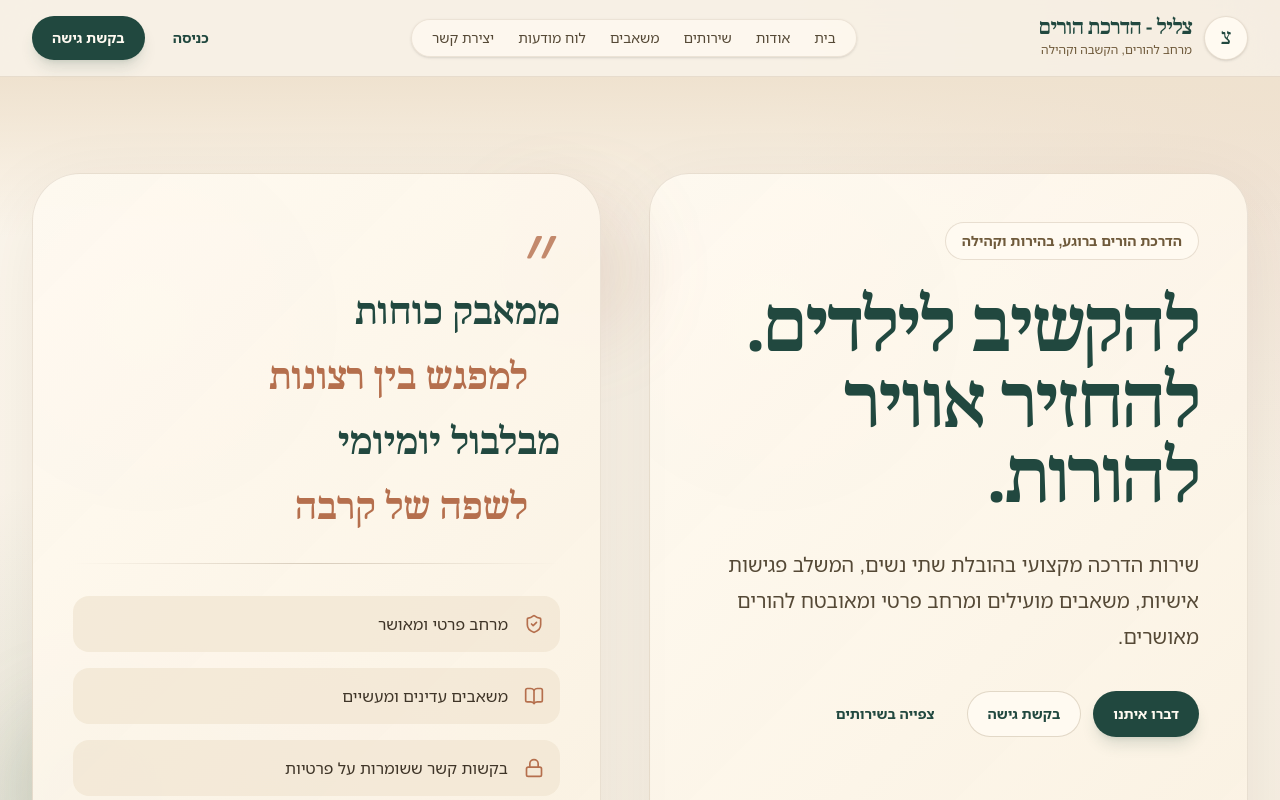
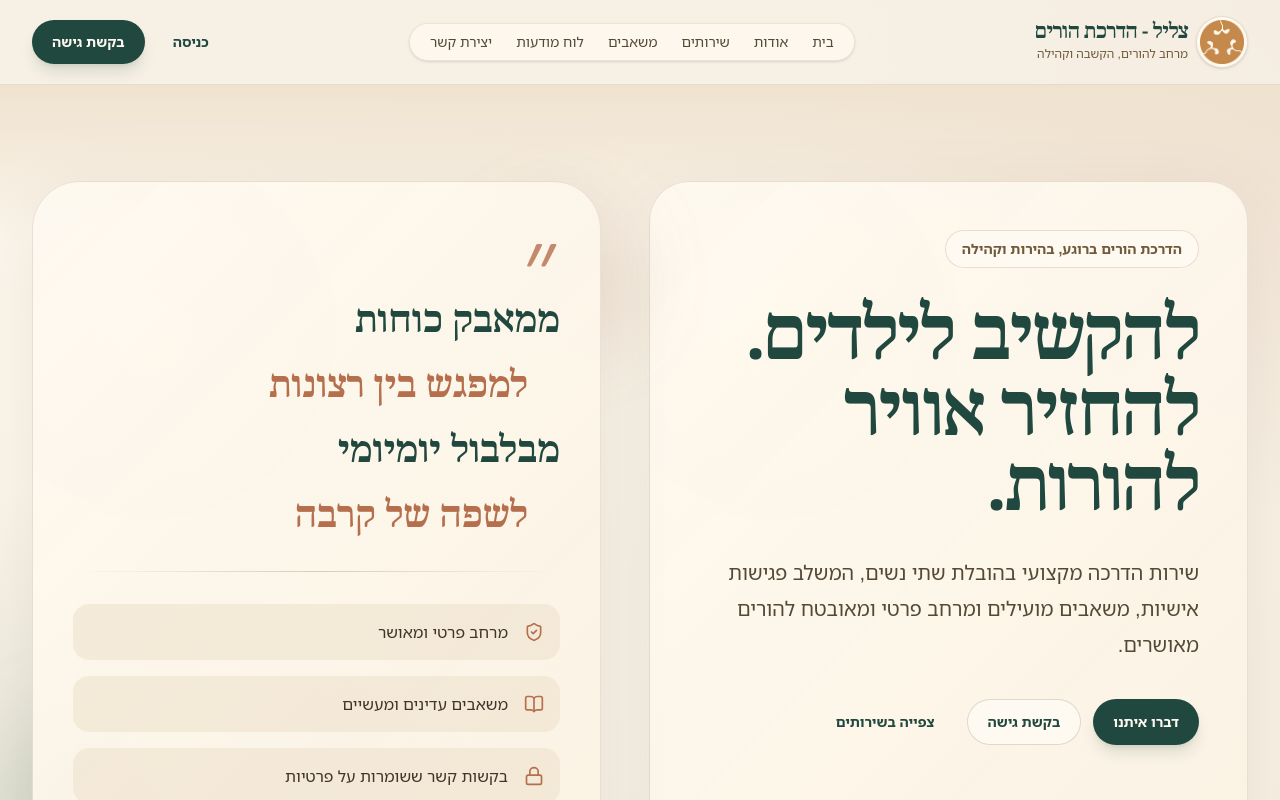
Before and after one commit to Aviv-Ratzon/tslil-website, a Next.js app: page / in a window 1280 px wide. Shown: the top 800 px of the page. Built offline with nearby package versions, Linux system fonts and the light colour scheme; no server answers.

Commit message:
Add logo

```diff
--- a/components/site.tsx
+++ b/components/site.tsx
@@ -1,8 +1,10 @@
 import Link from "next/link";
+import Image from "next/image";
 import { ArrowLeft, BookOpen, Heart, Leaf, Lock, MessageCircle, ShieldCheck } from "lucide-react";
 import { MobileMenu } from "@/components/mobile-menu";
 import { cn, formatDate } from "@/lib/utils";
 import { siteConfig } from "@/lib/content";
+import logoImage from "@/logo.png";
 import type { BulletinPost, Profile, Resource } from "@/types/database";
 
 export function ButtonLink({
@@ -53,9 +55,9 @@ export function Navbar({ profile }: { profile?: Profile | null }) {
   return (
     <header className="sticky top-0 z-40 border-b border-[#8b6f4a]/15 bg-[#f6efe4]/88 backdrop-blur-xl">
       <nav className="mx-auto flex max-w-7xl items-center justify-between gap-4 px-4 py-4 sm:px-6 lg:px-8">
-        <Link href="/" className="group flex items-center gap-3 text-[#21483f]">
-          <span className="flex h-11 w-11 items-center justify-center rounded-full border border-[#8b6f4a]/20 bg-[#fffaf1] font-display text-xl shadow-sm">
-            צ
+        <Link href="/" className="group flex items-center gap-2 text-[#21483f]">
+          <span className="flex h-12 w-12 items-center justify-center overflow-hidden rounded-full border border-[#8b6f4a]/20 bg-[#fffaf1] shadow-sm sm:h-13 sm:w-13">
+            <Image src={logoImage} alt={siteConfig.name} className="h-10 w-10 object-contain sm:h-11 sm:w-11" priority />
           </span>
           <span>
             <span className="block font-display text-xl font-bold leading-none tracking-tight">{siteConfig.name}</span>
```
Also changed, not shown: logo.png (added).
